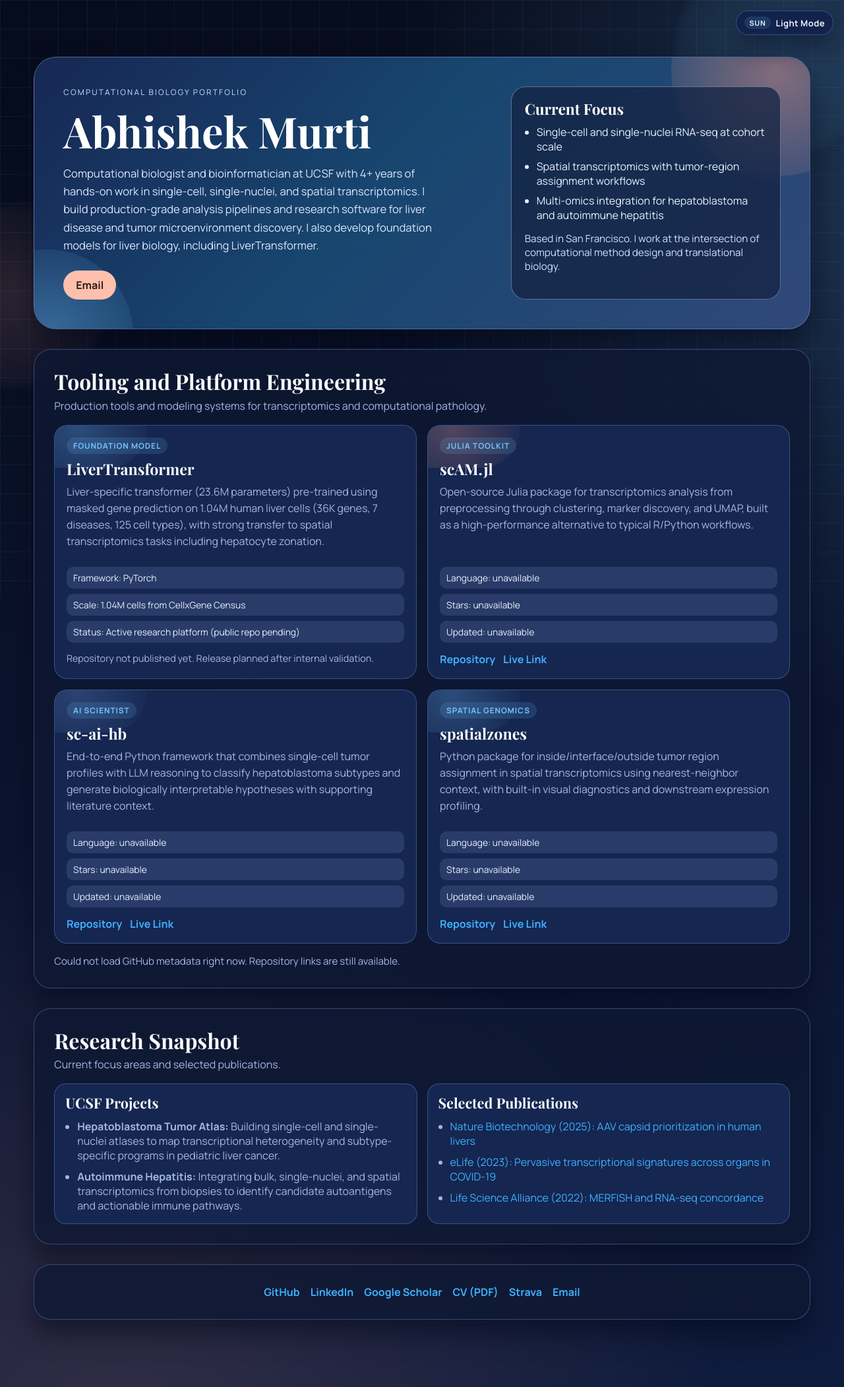
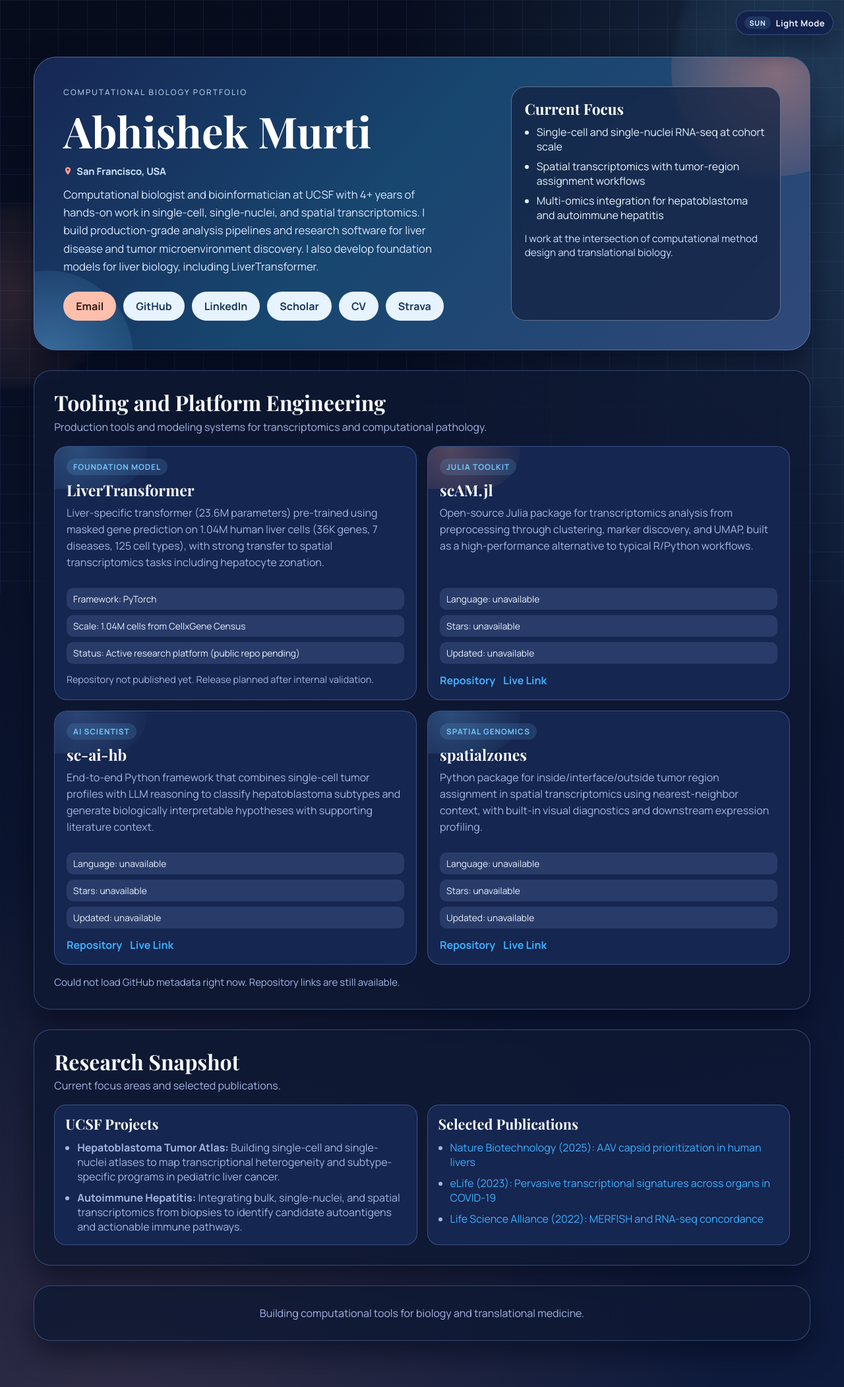
Before and after one commit to murti-abhishek/murti-abhishek.github.io, a Jekyll site: the page built from index.md, in a window 1280 px wide. Shown: the whole page at 66% size. Built offline with Jekyll 4.4.1, drawn with Linux system fonts in a browser that asks for light colours; comment, search, counter and statistics services are not loaded.

Commit message:
Consolidate hero links and refresh CV file

```diff
--- a/assets/css/style.css
+++ b/assets/css/style.css
@@ -266,6 +266,22 @@ h3 {
   margin-bottom: 14px;
 }
 
+.hero-location {
+  margin: -4px 0 12px;
+  display: inline-flex;
+  align-items: center;
+  gap: 6px;
+  color: #cfe6ff;
+  font-size: 0.92rem;
+  font-weight: 600;
+}
+
+.hero-location svg {
+  width: 14px;
+  height: 14px;
+  fill: var(--accent-warm);
+}
+
 .hero-copy {
   margin: 0;
   max-width: 58ch;
@@ -526,6 +542,11 @@ h3 {
   text-align: center;
 }
 
+.site-footer p {
+  margin: 0;
+  color: var(--muted);
+}
+
 .footer-links {
   margin: 0;
   display: flex;
--- a/index.md
+++ b/index.md
@@ -9,6 +9,12 @@ description: Computational biology, bioinformatics, and software projects by Abh
     <div class="hero-copy-wrap">
       <p class="eyebrow">Computational Biology Portfolio</p>
       <h1>Abhishek Murti</h1>
+      <p class="hero-location">
+        <svg viewBox="0 0 24 24" aria-hidden="true" focusable="false">
+          <path d="M12 2C8.13 2 5 5.13 5 9c0 5.06 7 13 7 13s7-7.94 7-13c0-3.87-3.13-7-7-7zm0 9.5a2.5 2.5 0 1 1 0-5 2.5 2.5 0 0 1 0 5z"></path>
+        </svg>
+        <span>San Francisco, USA</span>
+      </p>
       <p class="hero-copy">
         Computational biologist and bioinformatician at UCSF with 4+ years of hands-on work in single-cell,
         single-nuclei, and spatial transcriptomics. I build production-grade analysis pipelines and research software
@@ -17,6 +23,11 @@ description: Computational biology, bioinformatics, and software projects by Abh
       </p>
       <div class="hero-actions">
         <a class="btn btn-primary" href="mailto:murtiabhishek@gmail.com">Email</a>
+        <a class="btn btn-secondary" href="https://github.com/murti-abhishek" target="_blank" rel="noopener noreferrer">GitHub</a>
+        <a class="btn btn-secondary" href="https://linkedin.com/in/abhishek-murti" target="_blank" rel="noopener noreferrer">LinkedIn</a>
+        <a class="btn btn-secondary" href="https://scholar.google.com/citations?user=DqYP1wsAAAAJ&hl=en" target="_blank" rel="noopener noreferrer">Scholar</a>
+        <a class="btn btn-secondary" href="{{ '/assets/docs/Abhishek_Murti_CV.pdf' | relative_url }}" target="_blank" rel="noopener noreferrer">CV</a>
+        <a class="btn btn-secondary" href="https://www.strava.com/athletes/84323856" target="_blank" rel="noopener noreferrer">Strava</a>
       </div>
     </div>
 
@@ -27,7 +38,7 @@ description: Computational biology, bioinformatics, and software projects by Abh
         <li>Spatial transcriptomics with tumor-region assignment workflows</li>
         <li>Multi-omics integration for hepatoblastoma and autoimmune hepatitis</li>
       </ul>
-      <p>Based in San Francisco. I work at the intersection of computational method design and translational biology.</p>
+      <p>I work at the intersection of computational method design and translational biology.</p>
     </aside>
   </header>
 
@@ -128,13 +139,6 @@ description: Computational biology, bioinformatics, and software projects by Abh
   </section>
 
   <footer class="site-footer section-reveal">
-    <p class="footer-links">
-      <a href="https://github.com/murti-abhishek" target="_blank" rel="noopener noreferrer">GitHub</a>
-      <a href="https://linkedin.com/in/abhishek-murti" target="_blank" rel="noopener noreferrer">LinkedIn</a>
-      <a href="https://scholar.google.com/citations?user=DqYP1wsAAAAJ&hl=en" target="_blank" rel="noopener noreferrer">Google Scholar</a>
-      <a href="{{ '/assets/docs/Abhishek_Murti_CV.pdf' | relative_url }}" target="_blank" rel="noopener noreferrer">CV (PDF)</a>
-      <a href="https://www.strava.com/athletes/84323856" target="_blank" rel="noopener noreferrer">Strava</a>
-      <a href="mailto:murtiabhishek@gmail.com">Email</a>
-    </p>
+    <p>Building computational tools for biology and translational medicine.</p>
   </footer>
 </main>
```
Also changed, not shown: 1 other file.
